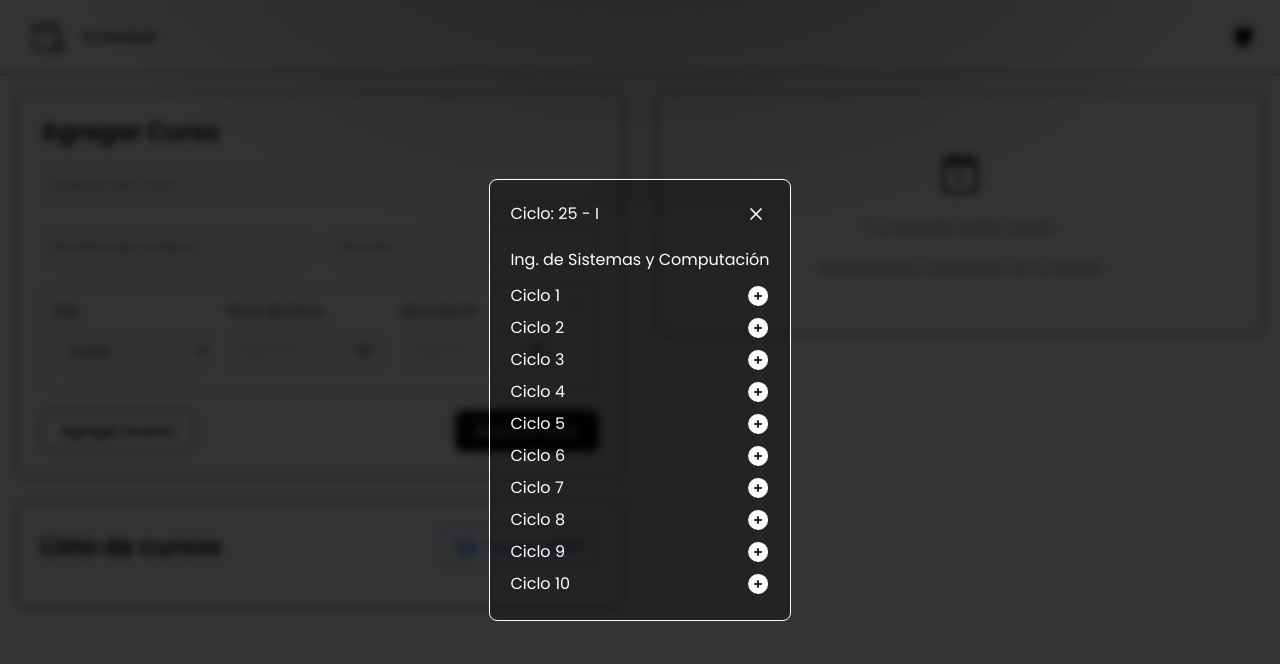
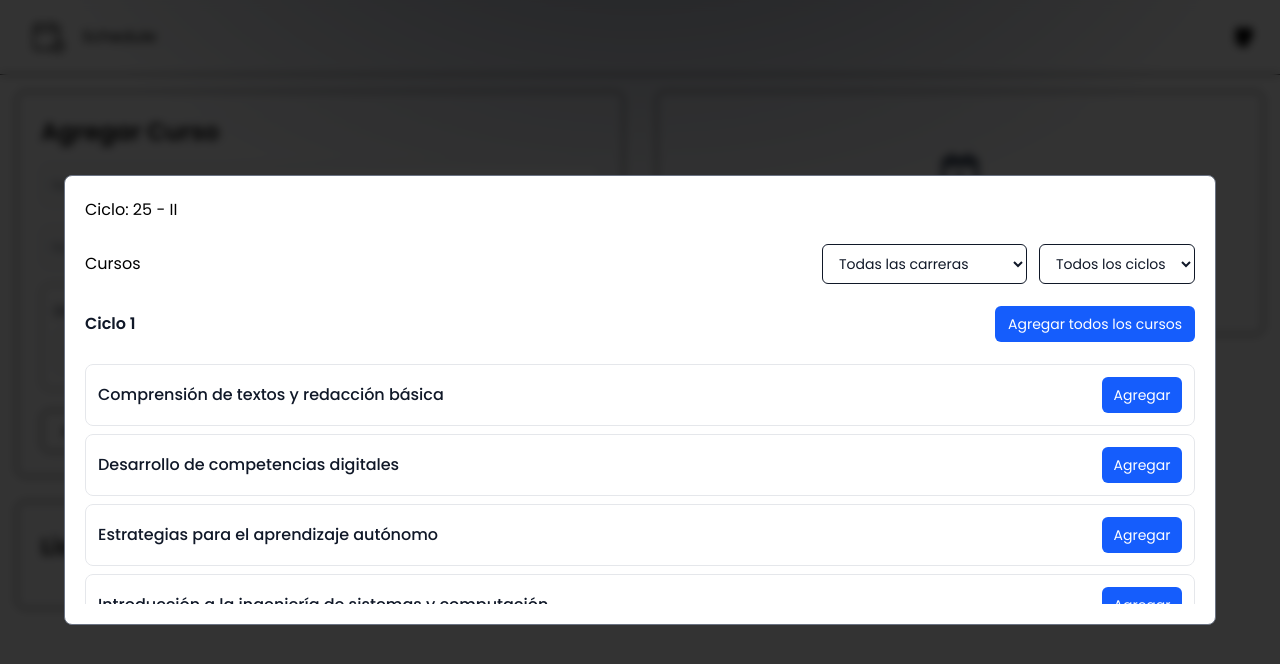
Before and after one commit to Cesar-Ch/study_schedule, a React (Vite) app: page / in a window 1280 px wide. Both pictures are taken after a click on the element "Cursos USAT". Shown: the top 664 px of the page. Built offline with nearby package versions, Linux system fonts and the light colour scheme.

Commit message:
Refactor AcademicCourses component to improve course selection logic

```diff
--- a/src/components/AcademicCourses.jsx
+++ b/src/components/AcademicCourses.jsx
@@ -1,33 +1,48 @@
 import { useEffect, useRef, useState } from "react"
-import { IconAdd, IconCheck, IconX } from "./Icons"
+import { IconCheck, IconX } from "./Icons"
 import courseData from '../data/cursos.json'
 
 const AcademicCourses = ({ setShowAcdCourses, showAcdCourses, setShowToast, setTypeToast, setMessage, showToast, datos, setDatos }) => {
-    const [cicloAdd, setCicloAdd] = useState(Array.from({ length: 10 }).map(() => false))
+
+    const [selectedCicle, setSelectedCicle] = useState(courseData)
+    const [cicloAdd, setCicloAdd] = useState({})
     const timeoutRef = useRef(false)
     const modalRef = useRef(null)
+    const timeoutRefs = useRef({});
 
-    const handleAddCiclo = (i) => {
+    const handleCiclo = (i) => {
+        if (i == 'all') {
+            setSelectedCicle(courseData)
+        }
 
-        for (let j = 0; j < courseData[i + 1].length; j++) {
+        const newSelectedCicle = {
+            [i]: courseData[i]
+        }
 
-            if (!datos[Object.keys(courseData[i + 1][j])]) {
+        setSelectedCicle(newSelectedCicle)
+    }
+
+    const AddCicle = (i) => {
+
+        for (let j = 0; j < courseData[i].length; j++) {
+
+            if (!datos[Object.keys(courseData[i][j])]) {
 
                 setDatos((prevDatos) => {
                     const newDatos = { ...prevDatos };
-                    newDatos[Object.keys(courseData[i + 1][j])] = [...Object.values(courseData[i + 1][j])[0]]
+                    newDatos[Object.keys(courseData[i][j])] = [...Object.values(courseData[i][j])[0]]
                     return newDatos;
                 });
             }
         }
 
-
-
-        setCicloAdd((prevCicloAdd) => {
-            const newCicloAdd = [...prevCicloAdd];
-            newCicloAdd[i] = true;
-            return newCicloAdd;
-        });
+        setCicloAdd(
+            (prevCicloAdd) => {
+                const newCicloAdd = {...prevCicloAdd};
+                newCicloAdd[i] = { ...newCicloAdd[i], added: true };
+                return newCicloAdd;
+            }
+        )
 
         setShowToast(true)
         setTypeToast('success')
@@ -40,8 +55,8 @@ const AcademicCourses = ({ setShowAcdCourses, showAcdCourses, setShowToast, setT
         timeoutRef.current = setTimeout(
             () => {
                 setCicloAdd((prevCicloAdd) => {
-                    const newCicloAdd = [...prevCicloAdd];
-                    newCicloAdd.forEach((_, index) => newCicloAdd[index] = false)
+                    const newCicloAdd = {...prevCicloAdd};
+                    newCicloAdd[i] = { ...newCicloAdd[i], added: false };
                     return newCicloAdd;
                 });
 
@@ -53,54 +68,172 @@ const AcademicCourses = ({ setShowAcdCourses, showAcdCourses, setShowToast, setT
 
     }
 
+    const AddCorse = (i, j, c) => {
+
+        if (!datos[c]) {
+            setDatos((prevDatos) => {
+                const newDatos = { ...prevDatos }
+                newDatos[c] = courseData[i][j][c]
+                return newDatos
+            })
+        }
+
+        setCicloAdd(
+            (prevCicloAdd) => {
+                const newCicloAdd = {...prevCicloAdd};
+                const ciclo = { ...newCicloAdd[i] };
+                const courses = { ...ciclo.courses };
+
+                courses[c] = { ...courses[c], added: true };
+
+                ciclo.courses = courses;
+                newCicloAdd[i] = ciclo;
+
+                return newCicloAdd;
+            }
+        )
+
+        setShowToast(true)
+        setTypeToast('success')
+        setMessage('Curso agregado')
+
+        if (timeoutRefs.current[c]) {
+            clearTimeout(timeoutRefs.current[c]);
+        }
+
+        timeoutRefs.current[c] = setTimeout(
+            () => {
+                setCicloAdd((prevCicloAdd) => {
+                    const newCicloAdd = {...prevCicloAdd};
+                    const ciclo = { ...newCicloAdd[i] };
+                    const courses = { ...ciclo.courses };
+
+                    courses[c] = { ...courses[c], added: false };
+
+                    ciclo.courses = courses;
+                    newCicloAdd[i] = ciclo;
+
+                    return newCicloAdd;
+                });
+
+                setShowToast(false)
+                setTypeToast('')
+                setMessage('')
+                timeoutRefs.current[c] = null;
+            }, 1500)
+    }
+
     useEffect(() => {
         const controlClickExt = (e) => {
-            if(modalRef.current && !modalRef.current.contains(e.target)) {
+            if (modalRef.current && !modalRef.current.contains(e.target)) {
                 setShowAcdCourses(false)
             }
         }
 
-        if(showAcdCourses) {
+        if (showAcdCourses) {
             document.addEventListener('mousedown', controlClickExt)
         }
         return () => {
             document.removeEventListener('mousedown', controlClickExt)
         }
-    },[showAcdCourses])
+    }, [showAcdCourses])
+
+
+    useEffect(() => {
+        const addStatus = (obj) => {
+            const resultado = {};
+
+            for (const ciclo in obj) {
+                resultado[ciclo] = {
+                    added: false,
+                    courses: []
+                };
+
+                const cursos = obj[ciclo];
+
+                for (const cursoObj of cursos) {
+                    for (const cursoNombre in cursoObj) {
+                        resultado[ciclo].courses[cursoNombre] = {
+                            added: false
+                        }
+                    }
+                }
+            }
+
+            return resultado;
+        };
+
+        const cursosTransformados = addStatus(courseData);
+        setCicloAdd(cursosTransformados)
+    }, []);
+
 
     return (
 
-        <section className='top-0 left-0 fixed w-screen h-screen  z-30 dark:bg-black/50 bg-black/80  backdrop-blur-[4px] place-content-center grid text-white '>
-            <div ref={modalRef} className="rounded-lg border p-5 border-white bg-black/30 ">
+        <section className='top-0 left-0 fixed w-screen h-screen  z-30 dark:bg-black/50 bg-black/80  backdrop-blur-[4px] place-content-center grid text-white'>
+            <div ref={modalRef} className="rounded-lg border p-5  bg-white dark:bg-black border-gray-500 w-[90vw]">
                 <div className="flex justify-between items-center mb-5">
-                    <h3 className="text-white ">Ciclo: 25 - I</h3>
+                    <h3 className="text-black dark:text-white ">Ciclo: 25 - II</h3>
                     <div className=" top-10 right-10 hover:text-black dark:hover:text-white" onClick={() => setShowAcdCourses(!showAcdCourses)}>
                         <IconX />
                     </div>
                 </div>
-                <h3>Ing. de Sistemas y Computación</h3>
-                <div className="flex flex-col mt-2">
+                <div className="flex items-center justify-between">
+                    <div>
+                        <h3 className="text-black dark:text-white">
+                            Cursos
+                        </h3>
+                    </div>
+                    <div className="gap-3 flex">
+                        <select name="career" id="" className="dark:bg-black border rounded-md text-gray-900 dark:text-gray-100 px-3 py-2 text-sm h-10">
+                            <option value="all">Todas las carreras</option>
+                            <option value="sis">Ingeniería de sistemas</option>
+                        </select>
+
+
+                        <select name="cycle" id="" className="dark:bg-black border rounded-md text-gray-900 dark:text-gray-100 px-3 py-2 text-sm h-10" onChange={(e) => handleCiclo(e.target.value)}>
+                            <option value="all" className="dark:bg-black">Todos los ciclos</option>
+                            {
+                                Array.from({ length: 10 }).map((_, i) => (
+                                    <option key={i} value={i + 1} >Ciclo {i + 1}</option>
+                                ))
+                            }
+                        </select>
+                    </div>
+
+                </div>
+                <div className="overflow-auto h-80 ">
                     {
-                        Object.values(courseData).map((e, i) => (
-                            <div key={i} className="flex justify-between items-center my-1">
-                                <p className="">Ciclo {i + 1}</p>
+                        Array.from(Object.entries(selectedCicle), ([key, value]) => (
+                            <div>
+                                <div className="flex justify-between items-center">
+                                    <h3 className="font-semibold text-gray-900 dark:text-gray-100 my-7">Ciclo {key}</h3>
 
-                                <div >
+                                    <button className="transition-all duration-200 bg-blue-600 hover:bg-blue-700 dark:bg-blue-600 dark:hover:bg-blue-700 text-white rounded-md px-3 cursor-pointer text-sm h-9 w-50 flex justify-center items-center" onClick={() => AddCicle(key)}>{cicloAdd[key]?.added ? <IconCheck /> : 'Agregar todos los cursos'}</button>
+                                </div>
+                                <div className="flex flex-col gap-2">
                                     {
-                                        cicloAdd[i] ?
-                                            (
-                                                <IconCheck />
-                                            ) :
-                                            <div onClick={() => handleAddCiclo(i)}>
-                                                <IconAdd />
+                                        value.map((curso, i) => (
+                                            <div key={i} className="flex items-center justify-between p-3 rounded-lg border  border-gray-200 dark:border-gray-700 hover:bg-gray-50 dark:hover:bg-gray-700/50 transition-all duration-200 ">
+                                                <p className="font-medium text-gray-900 dark:text-gray-100 ">
+                                                    {Object.keys(curso)}
+                                                </p>
+
+                                                <button className="transition-all duration-200 bg-blue-600 hover:bg-blue-700 dark:bg-blue-600 dark:hover:bg-blue-700 text-white rounded-md px-3 cursor-pointer text-sm h-9 w-20 flex justify-center items-center" onClick={() => AddCorse(key, i, Object.keys(curso))}>
+                                                    {cicloAdd[key]?.courses[Object.keys(curso)]?.added ? <IconCheck /> : 'Agregar'}
+                                                </button>
+
                                             </div>
 
+                                        ))
                                     }
                                 </div>
                             </div>
                         ))
                     }
                 </div>
+
+
             </div>
         </section>
     )
--- a/src/components/Icons.jsx
+++ b/src/components/Icons.jsx
@@ -62,13 +62,6 @@ const UsatLogo = () => {
     )
 }
 
-
-const IconAdd = () => {
-    return (
-        <svg width="24" height="24" viewBox="0 0 24 24" fill="currentColor" ><path stroke="none" d="M0 0h24v24H0z" fill="none" /><path d="M4.929 4.929a10 10 0 1 1 14.141 14.141a10 10 0 0 1 -14.14 -14.14zm8.071 4.071a1 1 0 1 0 -2 0v2h-2a1 1 0 1 0 0 2h2v2a1 1 0 1 0 2 0v-2h2a1 1 0 1 0 0 -2h-2v-2z" /></svg>
-    )
-}
-
 const IconCheck = () => {
     return (
         <svg width="24" height="24" viewBox="0 0 24 24" fill="none" stroke="currentColor" strokeWidth="2" strokeLinecap="round" strokeLinejoin="round" ><path stroke="none" d="M0 0h24v24H0z" fill="none" /><path d="M5 12l5 5l10 -10" /></svg>
@@ -121,4 +114,4 @@ const Calendar = ({size}) => {
     )
 }
 
-export { IconX, IconToastError, IconLogo, IconGithub, UsatLogo, IconAdd, IconCheck, ToastCheck, GraduationCap, Accordion, Trash, Calendar }
+export { IconX, IconToastError, IconLogo, IconGithub, UsatLogo, IconCheck, ToastCheck, GraduationCap, Accordion, Trash, Calendar }
--- a/src/components/ListCourses.jsx
+++ b/src/components/ListCourses.jsx
@@ -12,7 +12,6 @@ const ListCourses = ({ datos, setDatos, selectedCourse, setSelectedCourse, setSh
 
     const deleteSingleSchedule = (e, curso, j) => {
 
-        // saber el input al que esta asociado el boton
         const input = e.target.closest(".relative").querySelector("input[type='radio']")
 
         if (input.checked) {
```
